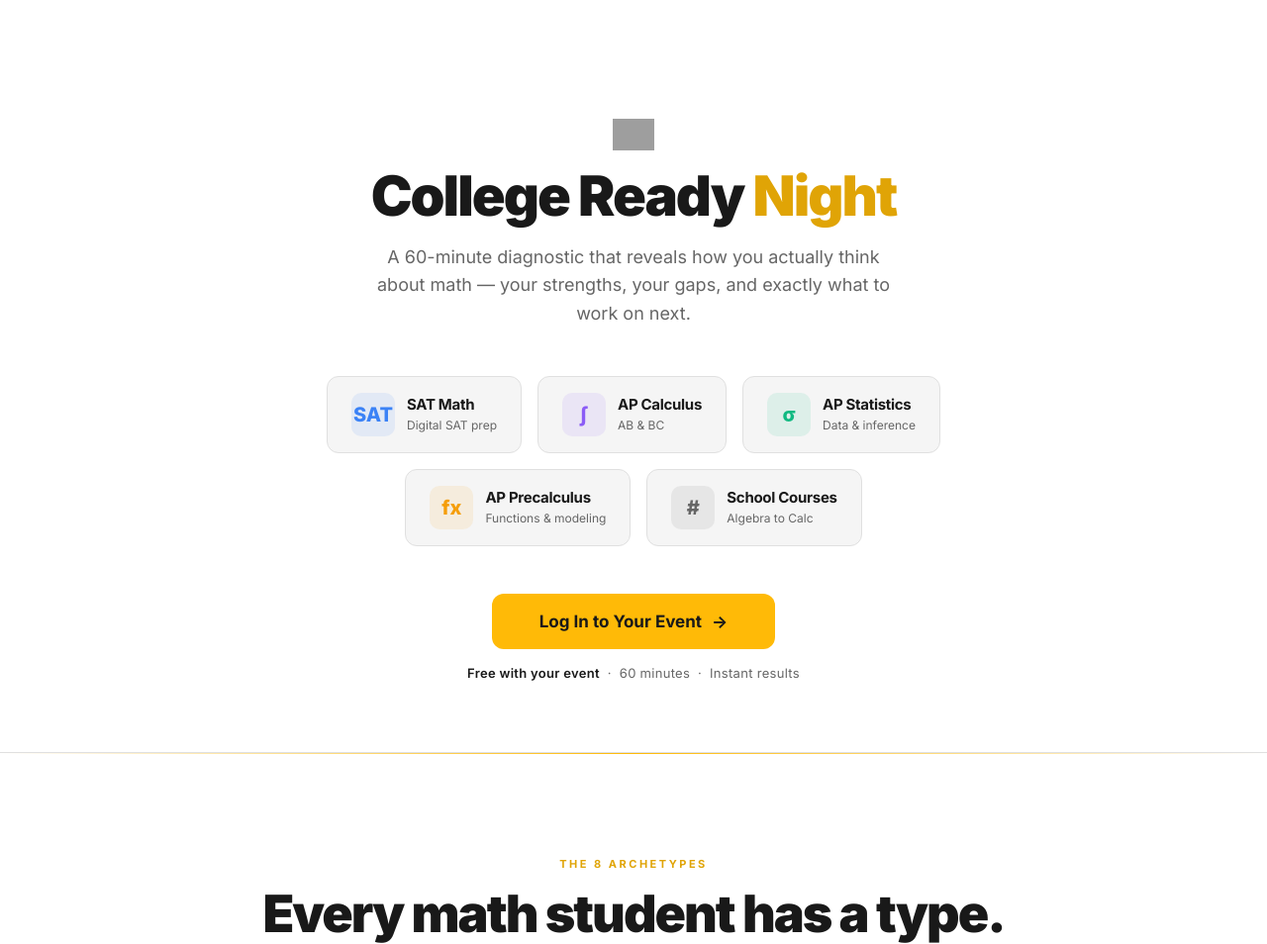
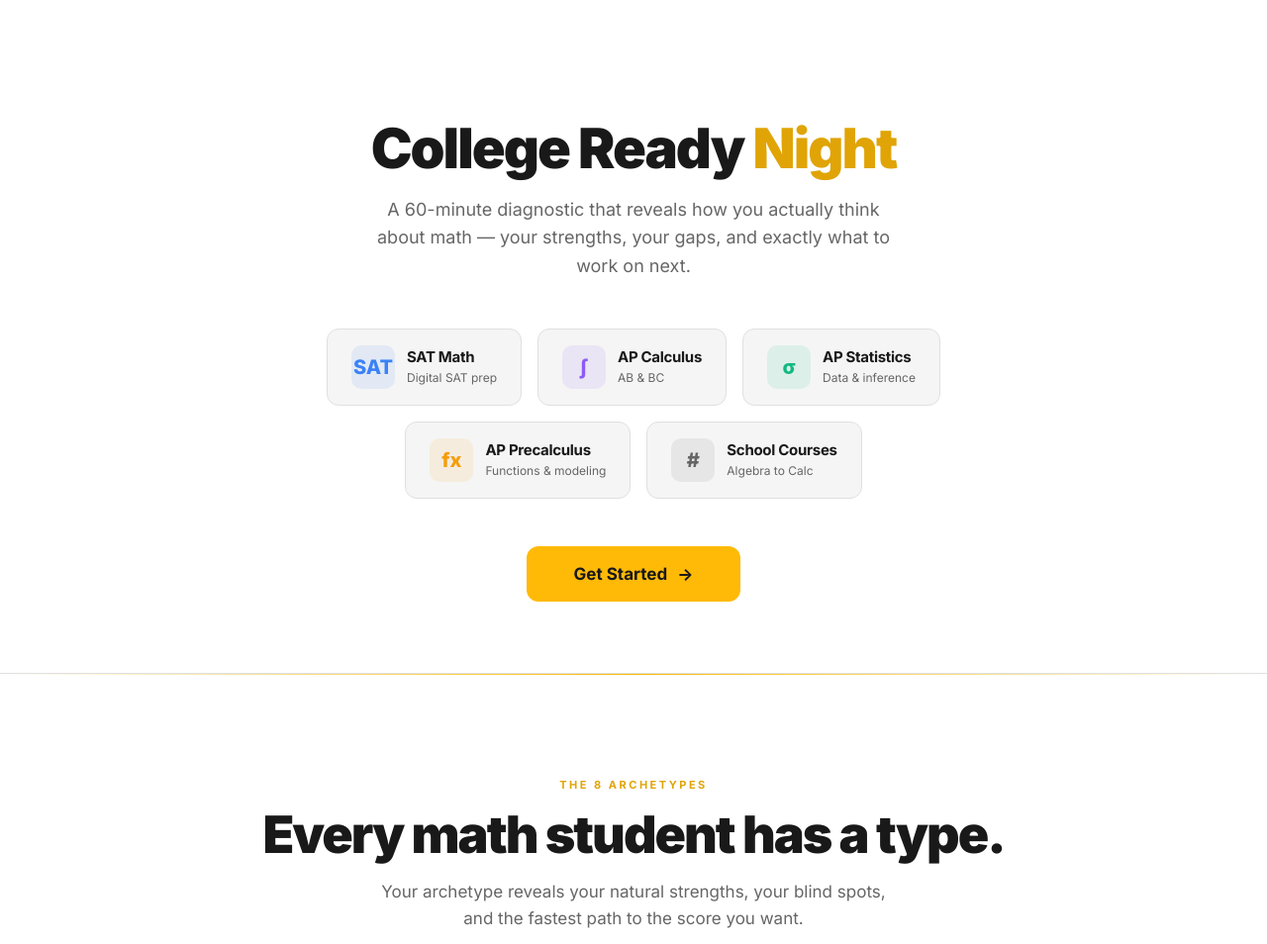
Before and after one commit to himanshugupta1729/college-ready, a Flask app: page / in a window 1280 px wide. Shown: the part 74-1028 px from the top of the page at 99% size. Run offline with Flask 3, Linux system fonts and the light colour scheme; grey boxes are pictures that could not be loaded.

Commit message:
Landing: remove Cuemath logo, remove trust line, simplify CTA
- Remove Cuemath logo from hero section
- Remove "Free with your event · 60 minutes · Instant results" line
- CTA button text: "Get Started" (login is already in nav as "Dashboard")

Co-Authored-By: Claude Opus 4.6 (1M context) <noreply@anthropic.com>

```diff
--- a/templates/landing.html
+++ b/templates/landing.html
@@ -669,9 +669,6 @@
 <!-- ═══════════════════════════════════════ HERO ═══════════════════════════════════════ -->
 <section class="hero">
     <div class="hero-content">
-        <div class="hero-logo">
-            <img src="https://d138zd1ktt9iqe.cloudfront.net/static/website-v3/cuemath-logo.svg" alt="Cuemath">
-        </div>
         {% if is_middle_school %}
         <h1>Foundation Math <span class="hero-accent">Night</span></h1>
         <p class="hero-subtitle">A 45-minute diagnostic that reveals your math strengths — and exactly where to grow next.</p>
@@ -747,10 +744,9 @@
 
         <div class="hero-cta-wrap">
             <a href="/login" class="btn-hero">
-                Log In to Your Event
+                Get Started
                 <span class="btn-hero-arrow">&rarr;</span>
             </a>
-            <span class="hero-trust"><strong>Free with your event</strong> &nbsp;&middot;&nbsp; {% if is_middle_school %}45 minutes{% else %}60 minutes{% endif %} &nbsp;&middot;&nbsp; Instant results</span>
         </div>
     </div>
 </section>
```
